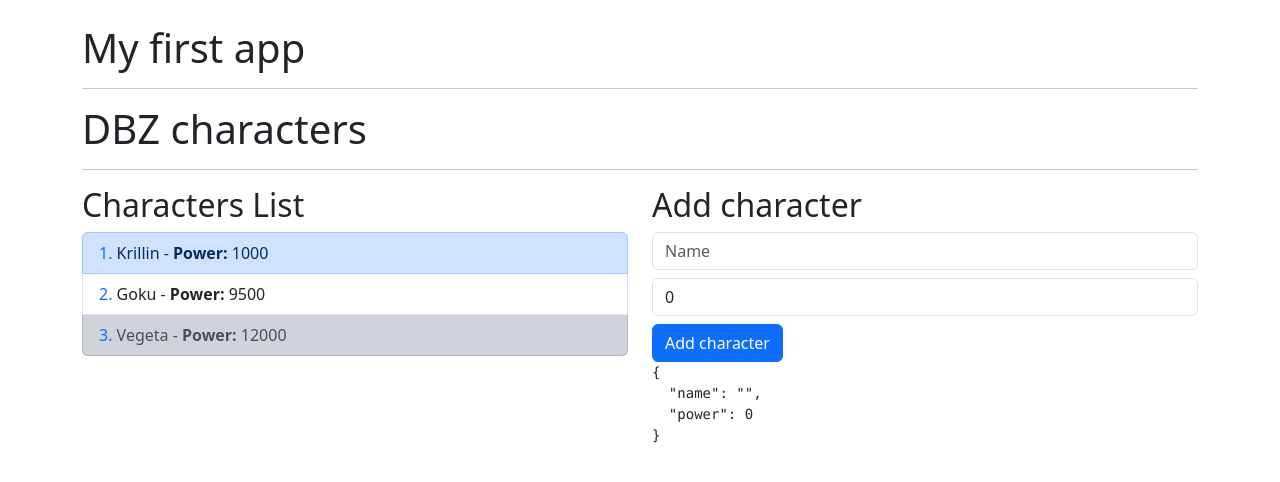
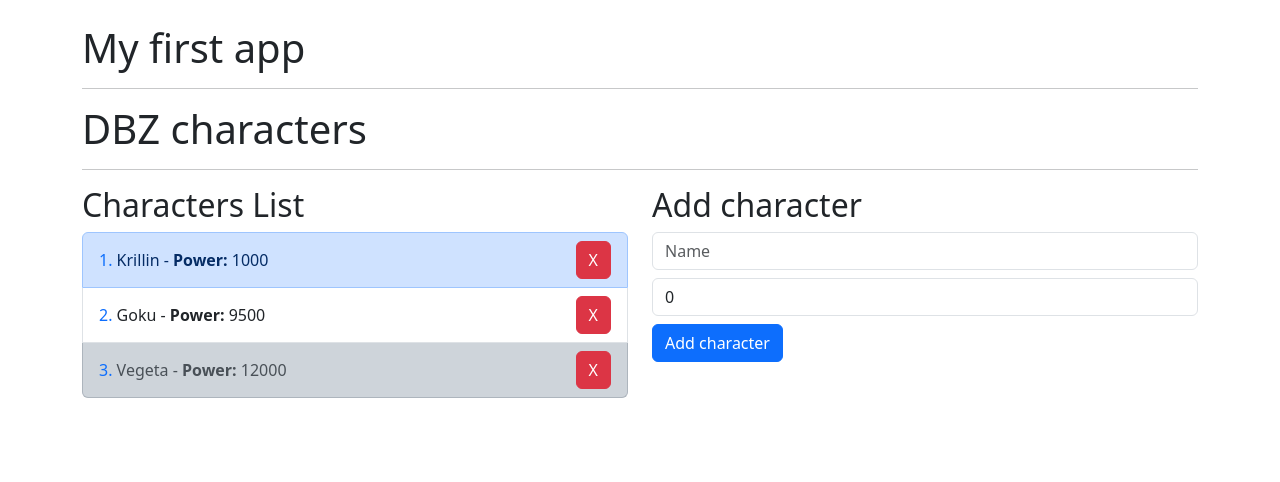
Before and after one commit to machelinos/angular-24-bases, an Angular app: page / in a window 1280 px wide. Shown: the top 482 px of the page. Built offline with nearby package versions, Linux system fonts and the light colour scheme.

Commit message:
Add and delete characters

```diff
--- a/src/app/dbz/components/add-character/add-character.component.html
+++ b/src/app/dbz/components/add-character/add-character.component.html
@@ -6,5 +6,3 @@
 
     <button type="submit" class="btn btn-primary" (click)="onClickAddCharacter()">Add character</button>
 </form>
-
-<pre>{{ character | json }}</pre>
--- a/src/app/dbz/components/list/list.component.html
+++ b/src/app/dbz/components/list/list.component.html
@@ -7,11 +7,16 @@
     let isLast = last;
     let isEven = even;
     let isOdd = odd;"
-    class="list-group-item"
+    class="list-group-item d-flex justify-content-between align-items-center"
     [ngClass]="{'list-group-item-dark': isLast, 'list-group-item-primary': isEven}"
     >
-        <span class="text-primary">{{ i+1 }}. </span>
-        <span>{{ character.name }}</span> - <strong> Power: </strong> <span>{{ character.power }}</span>
+        <div>
+            <span class="text-primary">{{ i+1 }}. </span>
+            <span>{{ character.name }}</span> - <strong> Power: </strong> <span>{{ character.power }}</span>
+
+        </div>
+
+        <button class="btn btn-danger" (click)="onClickDeleteCharacter(i)">X</button>
 
     </li>
 </ul>
--- a/src/app/dbz/components/list/list.component.ts
+++ b/src/app/dbz/components/list/list.component.ts
@@ -1,4 +1,4 @@
-import { Component, Input } from '@angular/core';
+import { Component, EventEmitter, Input, Output } from '@angular/core';
 import { Character } from '../../interfaces/character.interface';
 
 @Component({
@@ -13,6 +13,13 @@
       name: 'Trunks',
       power: 10
     }
-  ]
+  ];
+
+  @Output()
+  public characterDeleted = new EventEmitter<number>()
+
+  onClickDeleteCharacter(index: number){
+    this.characterDeleted.emit(index);
+  }
 
 }
--- a/src/app/dbz/pages/main-page.component.html
+++ b/src/app/dbz/pages/main-page.component.html
@@ -3,7 +3,7 @@
 
 <div class="row">
     <div class="col">
-        <dbz-list [characterList]="characters"></dbz-list>
+        <dbz-list [characterList]="characters" (characterDeleted)="onCharacterDeleted($event)"></dbz-list>
     </div>
 
     <div class="col">
--- a/src/app/dbz/pages/main-page.component.ts
+++ b/src/app/dbz/pages/main-page.component.ts
@@ -22,8 +22,11 @@
     ];
 
     onCharacterAdded(character: Character){
+        this.characters.push(character);
+    }
 
-        console.log({ character });
+    onCharacterDeleted(index: number){
+        this.characters.splice(index, 1);
     }
 
 }
```
